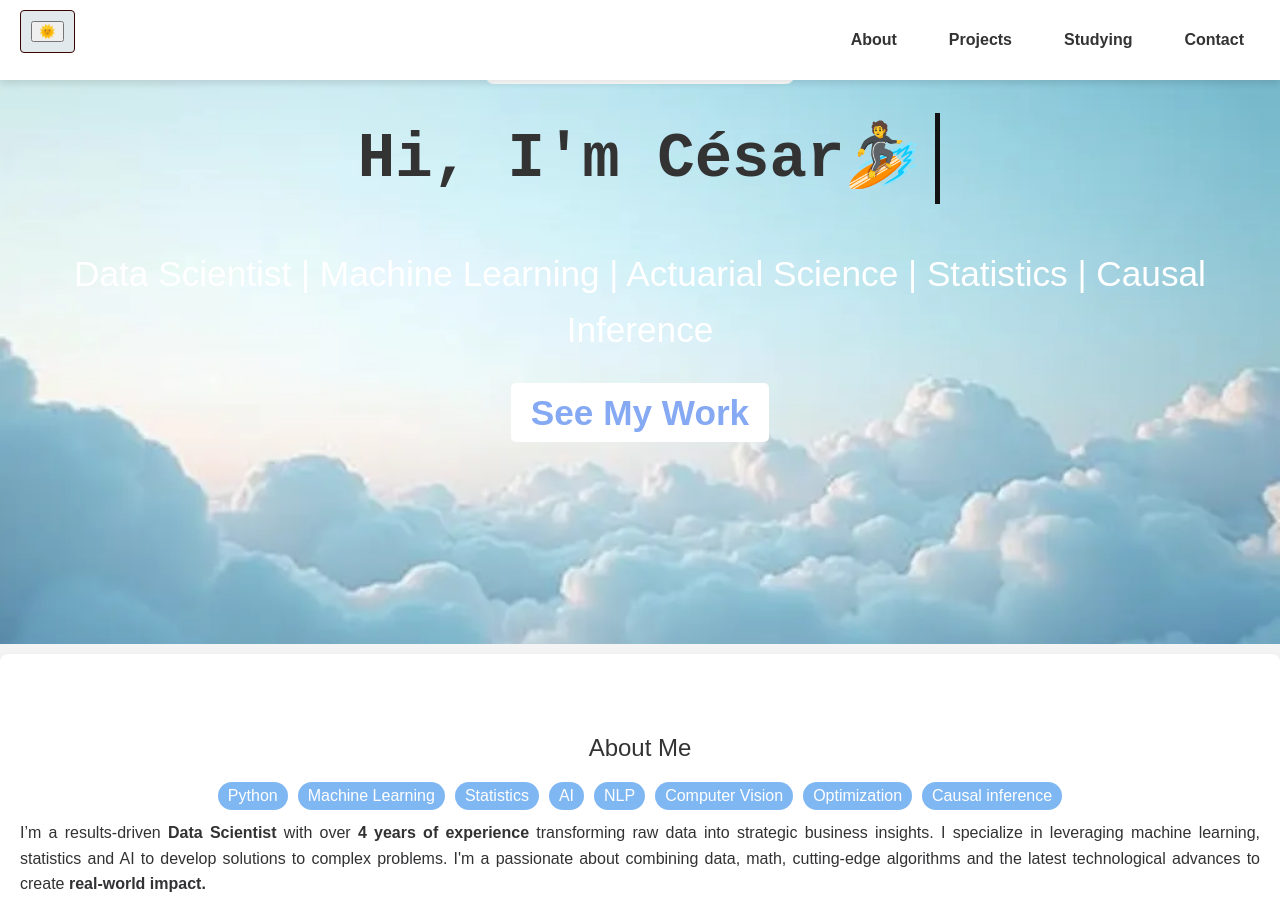
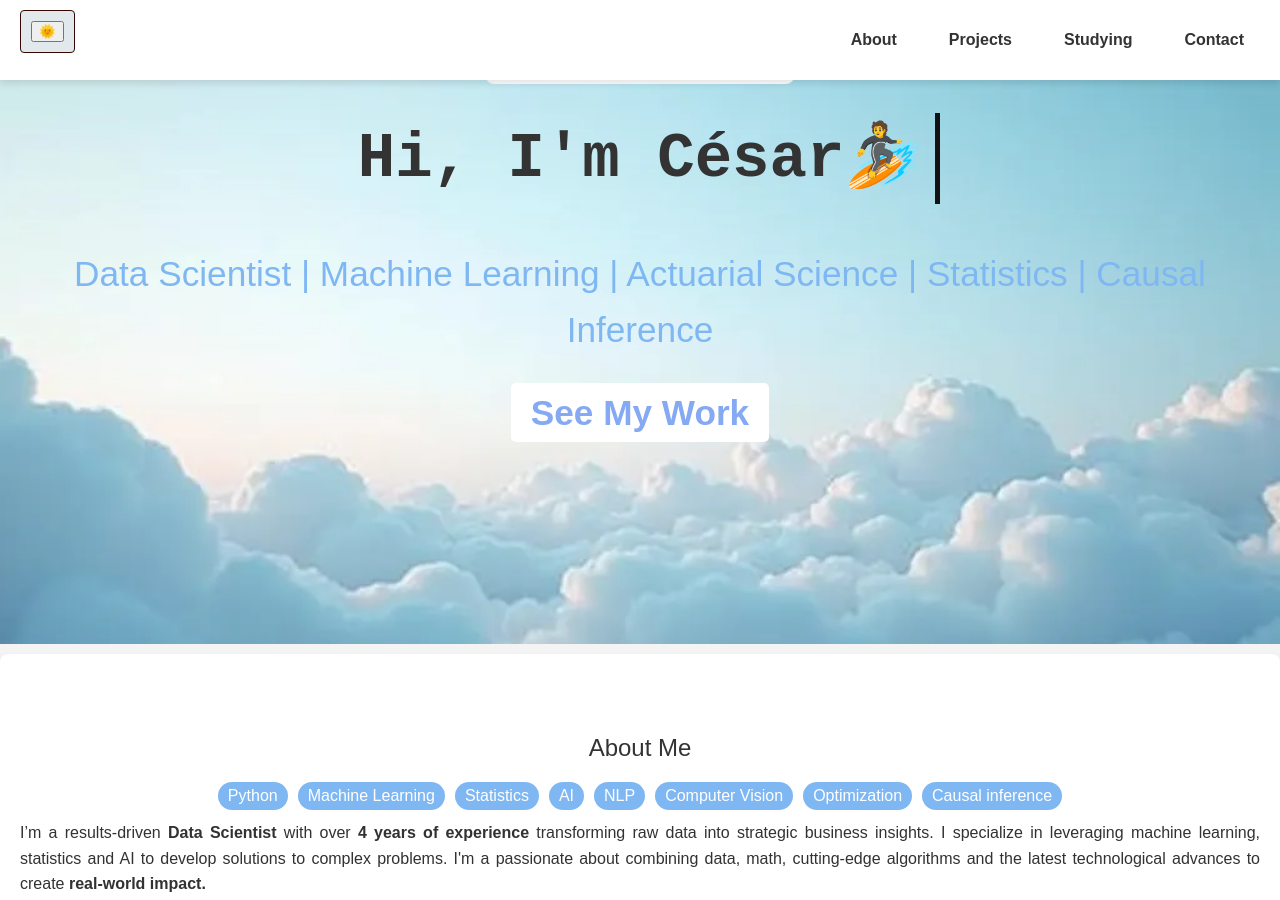
Before and after one commit to Cesarriosd/cesarios, a Jekyll site: the page built from README.md, in a window 1280 px wide and 900 px high, scrolled down 324 px. Built offline with Jekyll 4.4.1, drawn with Linux system fonts in a browser that asks for light colours; our own code applies the rules of GitHub Pages for plain Markdown files.

Commit message:
Change font color

```diff
--- a/_layouts/default.html
+++ b/_layouts/default.html
@@ -67,7 +67,7 @@ cd<!DOCTYPE html>
         .hero {
             min-height: 100vh;
             background-color: #7fb7f3;
-            color: white;
+            color: #7fb7f3;
             display: flex;
             justify-content: center;
             align-items: center;
@@ -367,14 +367,20 @@ cd<!DOCTYPE html>
             color: #fff;
         }
 
-        body.dark-mode h1, body.dark-mode h2, body.dark-mode p, body.dark-mode a {
+        body.dark-mode h1 {
+            color: #232424;
+        }
+
+        body.dark-mode h2, body.dark-mode p, body.dark-mode a {
             color: #dbdfe7; /* White text for dark mode */
         }
         body.dark-mode .nav-links li a:hover {
             background-color: #ecf4fd;
             color: rgb(15, 16, 16);
         }
+
         body.dark-mode .hero {
+            color:  rgb(15, 16, 16);
             background-image:
             url('.\\res\\clouds.webp'),
             linear-gradient(135deg, #3b3d43 0%, #333 100%);
@@ -384,6 +390,10 @@ cd<!DOCTYPE html>
             margin-top: 50px;
             position: relative;
             margin-bottom: 10px;
+        }
+
+        body.dark-mode .hero-content_sub p {
+            color:  rgb(15, 16, 16);
         }
 
         body.dark-mode header {
```
